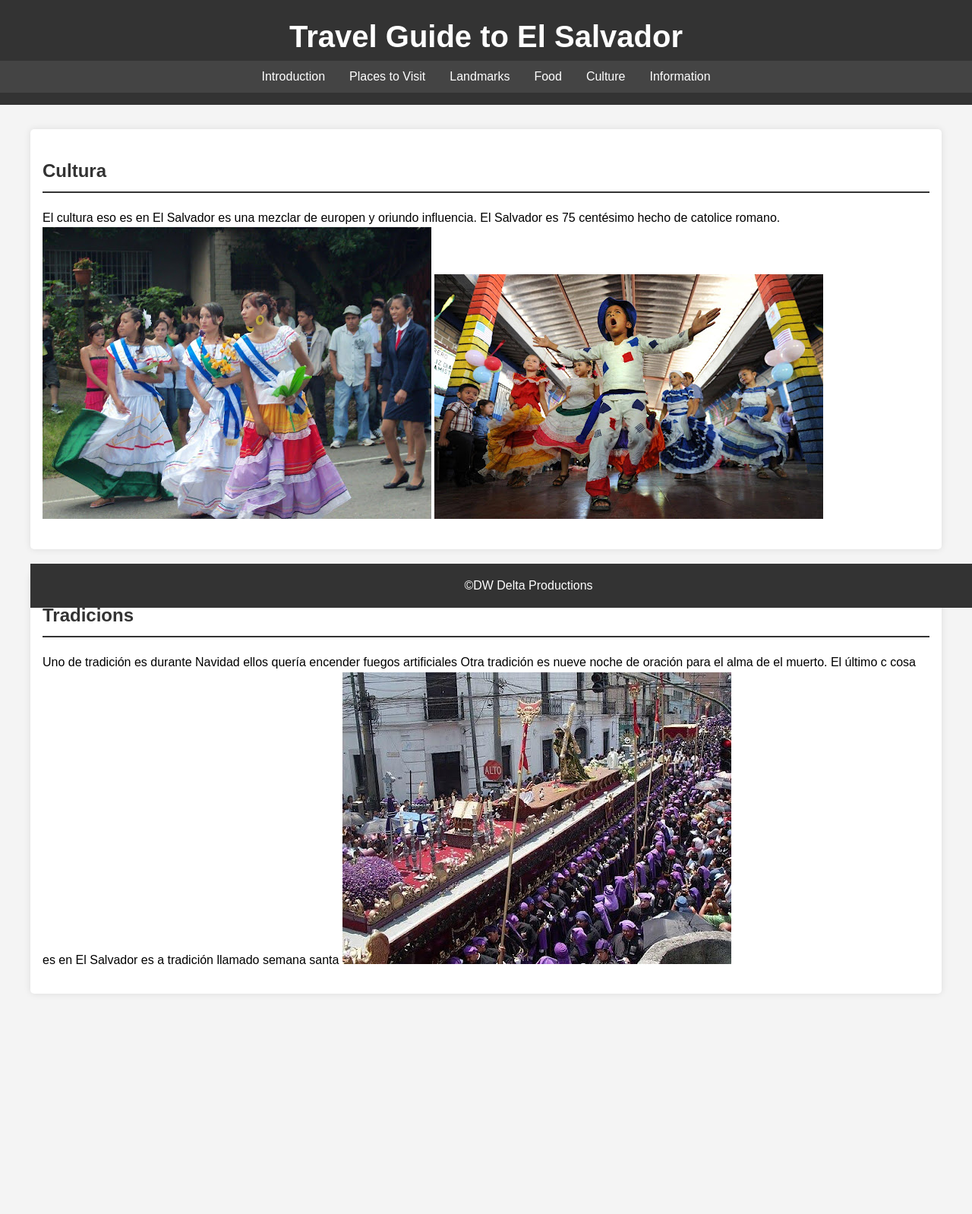
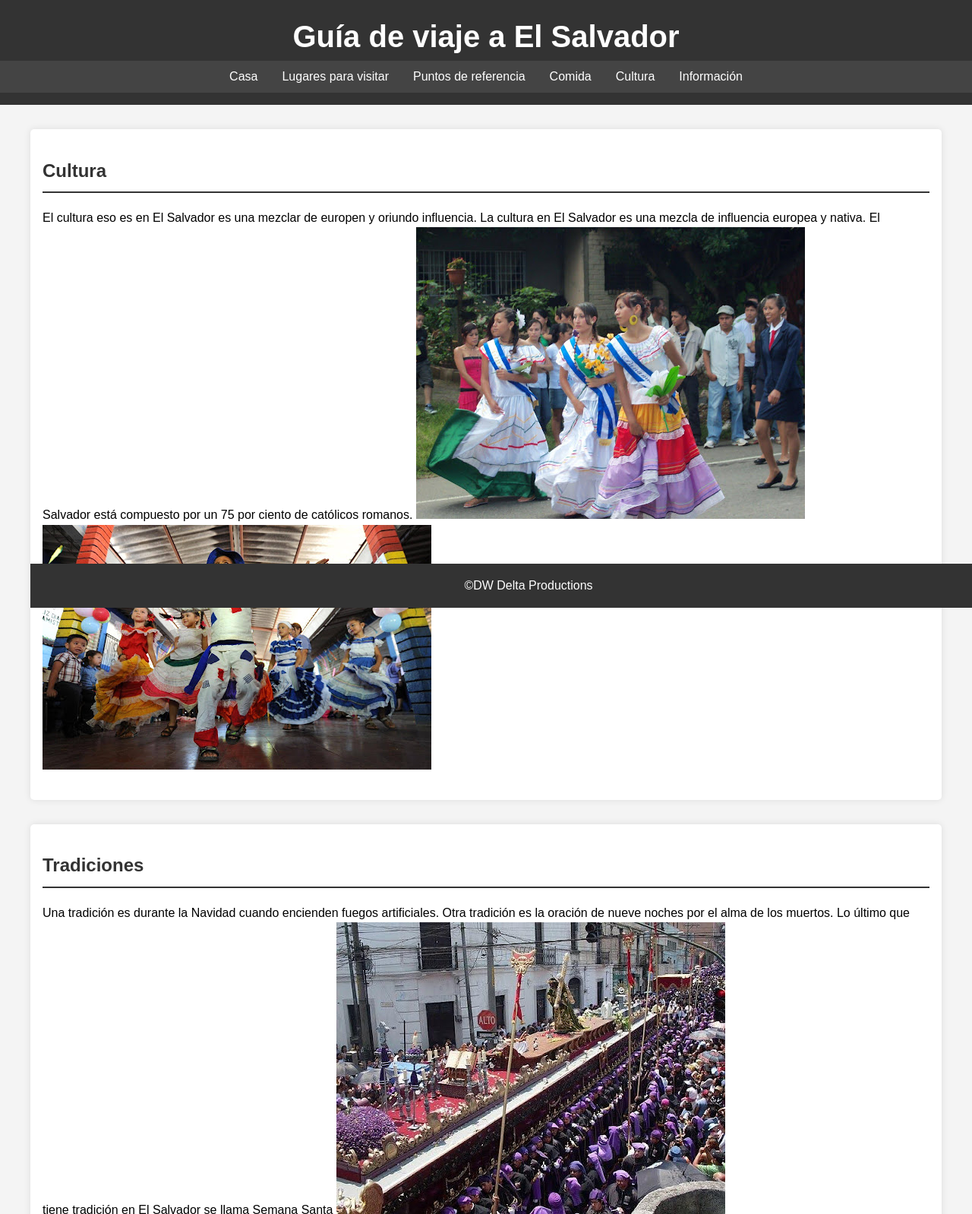
Before and after one commit to ieatgrass103/El-Salvador, a plain HTML site: page culture.html in a window 1280 px wide. Shown: the whole page at 76% size. Before the commit the page ends 1372 px from the top, so only its background shows below. Drawn offline with Linux system fonts and the light colour scheme.

Commit message:
THE MASSIVE ONE

```diff
--- a/culture.html
+++ b/culture.html
@@ -3,9 +3,9 @@
 <head>
     <meta charset="UTF-8">
     <meta name="viewport" content="width=device-width, initial-scale=1.0">
-    <meta name="description" content="A comprehensive travel guide to El Salvador, including top destinations, activities, and local tips.">
-    <meta name="keywords" content="El Salvador, travel guide, travel tips, destinations, local cuisine">
-    <title>Travel Guide to El Salvador</title>
+    <meta name="description" content="shinkle productoins">
+    <meta name="keywords" content="shinkle productions">
+    <title>Guía de viaje a El Salvador</title>
     <link rel="icon" type="image/x-icon" href="dakari.png">
     <style>
         body {
@@ -83,15 +83,15 @@
 </head>
 <body>
     <header>
-        <h1>Travel Guide to El Salvador</h1>
+        <h1>Guía de viaje a El Salvador</h1>
         <nav>
             <ul>
-                <li><a href=index.html>Introduction</a></li>
-                <li><a href=places.html>Places to Visit</a></li>
-                <li><a href=landmarks.html>Landmarks</a></li>
-                <li><a href=food.html>Food</a></li>
-                <li><a href=culture.html>Culture</a></li>
-                <li><a href=information.html>Information</a></li>
+                <li><a href=index.html>Casa</a></li>
+                <li><a href=places.html>Lugares para visitar</a></li>
+                <li><a href=landmarks.html>Puntos de referencia</a></li>
+                <li><a href=food.html>Comida</a></li>
+                <li><a href=culture.html>Cultura</a></li>
+                <li><a href=information.html>Información</a></li>
             </ul>
         </nav>
     </header>
@@ -100,16 +100,18 @@
         <section id="Cultura">
             <h2>Cultura</h2>
             <p> El cultura eso es en El Salvador es una mezclar de europen y oriundo influencia.
-                El Salvador es 75 centésimo hecho de catolice romano.
+                La cultura en El Salvador es una mezcla de influencia europea y nativa. El Salvador está compuesto por un 75 por ciento de católicos romanos.
+
+
 
                 <img src="culture1.jpg" alt="culture1"> <img src="culture2.jpg" alt="culture2">
               </p>
         </section>
         <section id="Tradicions">
-            <h2>Tradicions</h2>
-             <p>Uno de tradición es durante Navidad ellos quería encender fuegos artificiales
-             Otra tradición es nueve noche de oración para el alma de el muerto.
-             El último c cosa es en El Salvador es a tradición llamado semana santa
+            <h2>Tradiciones</h2>
+             <p>Una tradición es durante la Navidad cuando encienden fuegos artificiales.
+                Otra tradición es la oración de nueve noches por el alma de los muertos.
+                Lo último que tiene tradición en El Salvador se llama Semana Santa
             <img src="tra-dic-ion-es 1.jpg" alt="tradicions1">
             </p>
 
```
Also changed, not shown: food.html (+10 -10 lines), index.html (+8 -8 lines), information.html (+9 -9 lines), john.html (+8 -8 lines), landmarks.html (+10 -10 lines), places.html (+11 -11 lines).
